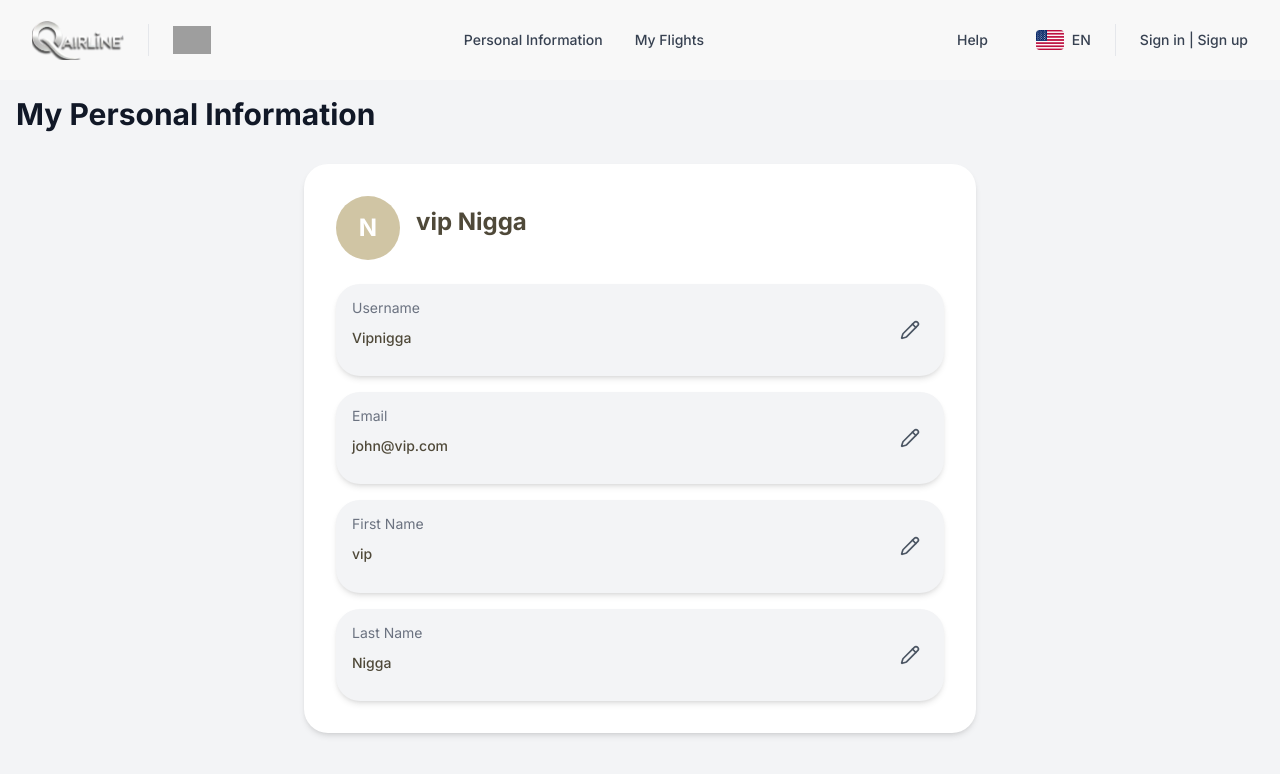
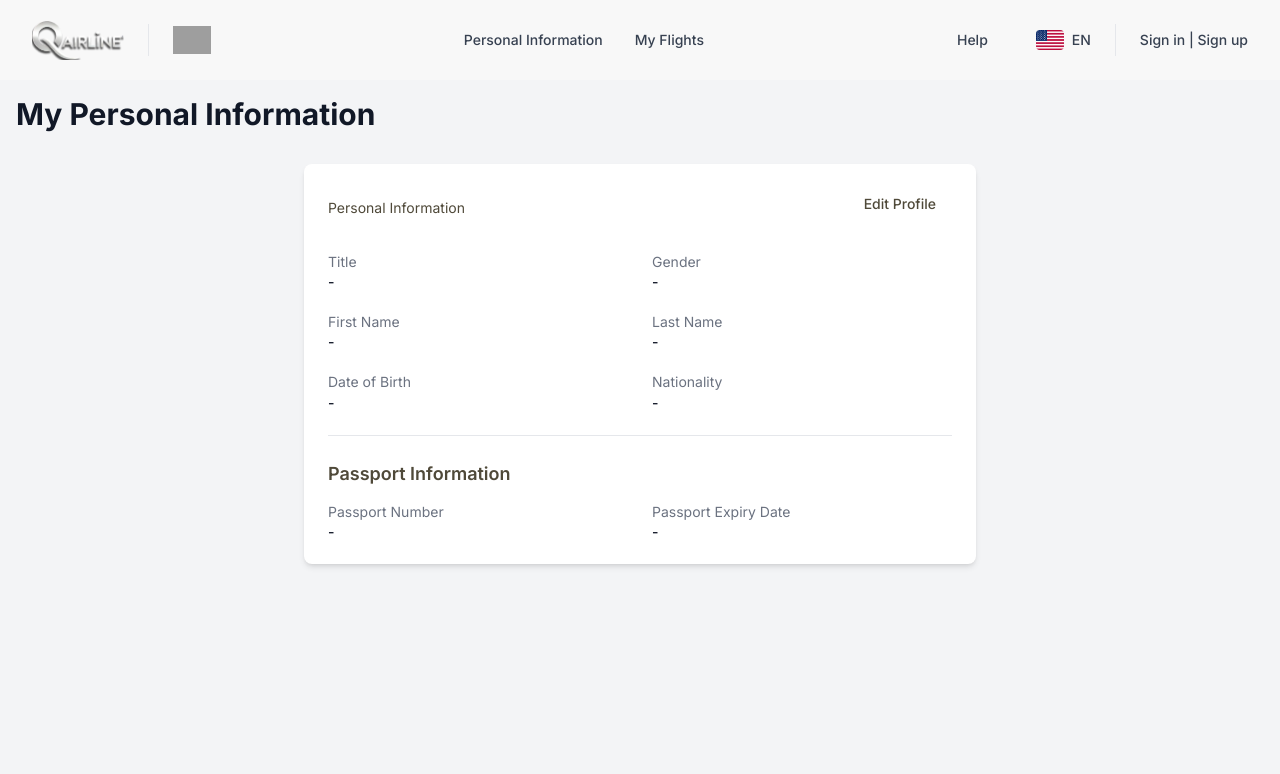
Before and after one commit to QuangHari/FlightBooking, a Vue app: page /profile in a window 1280 px wide. Shown: the top 774 px of the page. Built offline with nearby package versions, Linux system fonts and the light colour scheme; grey boxes are pictures that could not be loaded.

Commit message:
Fixed the UI for Profile page

```diff
--- a/src/components/Checkoutpage/CustomerDetailsCard.vue
+++ b/src/components/Checkoutpage/CustomerDetailsCard.vue
@@ -1,39 +1,12 @@
 <template>
-    <div class="max-w-3xl mx-auto shadow-md my-8">
-      <!-- Customer Card -->
-      <button
-        @click="isModalOpen = true"
-        class="w-full bg-white rounded-lg p-4 flex items-center justify-between hover:bg-gray-50 transition-colors"
-      >
-        <div class="flex items-center gap-4">
-          <div class="w-12 h-12 bg-purple-200 rounded-full flex items-center justify-center">
-            <span class="text-lg font-semibold">{{ getInitial }}</span>
-          </div>
-          <div class="text-left">
-            <h2 class="text-xl font-semibold">{{ title || 'Adult 1' }} {{ lastName }}</h2>
-            <p v-if="!isComplete" class="text-red-500">
-              Please check and complete {{ remainingFields }} field(s)
-            </p>
-            <p v-else class="text-gray-600">
-              {{ firstName }} {{ lastName }}
-            </p>
-          </div>
-        </div>
-        <div class="bg-[#4f4939] text-white px-6 py-2 rounded-full flex items-center gap-2">
-          Edit
-          <PencilIcon class="w-4 h-4" />
-        </div>
-      </button>
-
-      <!-- Modal -->
-      <Teleport to="body">
-        <div v-if="isModalOpen" class="fixed inset-0 bg-black bg-opacity-50 flex items-start justify-center p-4 z-50 overflow-y-auto">
-          <div class="bg-white rounded-lg w-full max-w-2xl mt-8 relative">
-            <!-- Modal Header -->
+  <div class="bg-white rounded-lg shadow-md max-w-2xl w-full">
+    <!-- Header -->
     <div class="flex justify-between items-center p-6 border-b">
-              <h2 class="text-2xl font-semibold">Adult Passenger</h2>
-              <button @click="isModalOpen = false" class="text-gray-500 hover:text-gray-700">
-                <XIcon class="w-6 h-6" />
+      <h2 class="text-2xl font-semibold">Edit Profile</h2>
+      <button @click="emit('close')" class="text-gray-500 hover:text-gray-700">
+        <svg xmlns="http://www.w3.org/2000/svg" class="h-6 w-6" fill="none" viewBox="0 0 24 24" stroke="currentColor">
+          <path stroke-linecap="round" stroke-linejoin="round" stroke-width="2" d="M6 18L18 6M6 6l12 12" />
+        </svg>
       </button>
     </div>
 
@@ -114,7 +87,9 @@
             class="p-3 border rounded-lg focus:ring-2 focus:ring-[#d0c5a4] focus:border-[#d0c5a4]"
           >
             <option value="">Month</option>
-                    <option v-for="month in months" :key="month" :value="month">{{ month }}</option>
+            <option v-for="(month, index) in months" :key="month" :value="month">
+              {{ new Date(2000, index).toLocaleString('default', { month: 'long' }) }}
+            </option>
           </select>
           <select
             v-model="form.birthYear"
@@ -169,7 +144,9 @@
               class="p-3 border rounded-lg focus:ring-2 focus:ring-[#d0c5a4] focus:border-[#d0c5a4]"
             >
               <option value="">Month</option>
-                      <option v-for="month in months" :key="month" :value="month">{{ month }}</option>
+              <option v-for="(month, index) in months" :key="month" :value="month">
+                {{ new Date(2000, index).toLocaleString('default', { month: 'long' }) }}
+              </option>
             </select>
             <select
               v-model="form.expiryYear"
@@ -185,27 +162,43 @@
       <!-- Submit Button -->
       <button
         type="submit"
-                class="w-full bg-[#4f4939] text-white py-4 rounded-full hover:bg-[#d0c5a4] transition-colors"
+        :disabled="!isFormValid"
+        class="w-full bg-[#4f4939] text-white py-4 rounded-full hover:bg-[#d0c5a4] transition-colors disabled:opacity-50 disabled:cursor-not-allowed"
       >
         Save and continue
       </button>
     </form>
   </div>
-        </div>
-      </Teleport>
-    </div>
 </template>
 
-  <script setup lang = "ts">
-  import { ref, computed } from 'vue'
-  import { PencilIcon, XIcon } from 'lucide-vue-next'
+<script setup lang="ts">
+import { ref, onMounted, computed } from 'vue'
 
-  const isModalOpen = ref(false)
-  const title = ref('')
-  const firstName = ref('')
-  const lastName = ref('')
+interface FormData {
+  title: string;
+  gender: string;
+  firstName: string;
+  lastName: string;
+  birthDay: string;
+  birthMonth: string;
+  birthYear: string;
+  nationality: string;
+  passportNumber: string;
+  expiryDay: string;
+  expiryMonth: string;
+  expiryYear: string;
+}
 
-  const form = ref({
+const props = defineProps<{
+  initialData: FormData;
+}>()
+
+const emit = defineEmits<{
+  (e: 'submit', data: FormData): void
+  (e: 'close'): void
+}>()
+
+const form = ref<FormData>({
   title: '',
   gender: '',
   firstName: '',
@@ -220,39 +213,50 @@
   expiryYear: ''
 })
 
+onMounted(() => {
+  Object.assign(form.value, props.initialData)
+})
+
 // Generate years for dropdowns (100 years back from current year)
 const currentYear = new Date().getFullYear()
 const years = Array.from({ length: 100 }, (_, i) => currentYear - i)
 
 // Months for dropdowns
-  const months = [
-    'January', 'February', 'March', 'April', 'May', 'June',
-    'July', 'August', 'September', 'October', 'November', 'December'
-  ]
-
-  // Computed properties
-  const getInitial = computed(() => {
-    return form.value.lastName ? form.value.lastName[0].toUpperCase() : 'A'
-  })
-
-  const isComplete = computed(() => {
-    return Object.values(form.value).every(value => value !== '')
-  })
-
-  const remainingFields = computed(() => {
-    return Object.values(form.value).filter(value => value === '').length
-  })
+const months = Array.from({ length: 12 }, (_, i) => (i + 1).toString().padStart(2, '0'))
 
 // Methods
 const handleSubmit = () => {
-    title.value = form.value.title
-    firstName.value = form.value.firstName
-    lastName.value = form.value.lastName
-    isModalOpen.value = false
+  // Create a copy of the form data
+  const formData = { ...form.value }
+
+  // Convert month name to number for birth month and expiry month
+  formData.birthMonth = (months.indexOf(formData.birthMonth) + 1).toString().padStart(2, '0')
+  formData.expiryMonth = (months.indexOf(formData.expiryMonth) + 1).toString().padStart(2, '0')
+
+  // Emit the submit event with the form data
+  emit('submit', formData)
+  emit('close')
 }
+
+const isFormValid = computed(() => {
+  return (
+    form.value.title &&
+    form.value.gender &&
+    form.value.firstName &&
+    form.value.lastName &&
+    form.value.birthDay &&
+    form.value.birthMonth &&
+    form.value.birthYear &&
+    form.value.nationality &&
+    form.value.passportNumber &&
+    form.value.expiryDay &&
+    form.value.expiryMonth &&
+    form.value.expiryYear
+  )
+})
 </script>
 
-  <script lang = "ts">
+<script lang="ts">
 export default {
   name: 'CustomerDetailsCard',
 };
--- a/src/components/Profilepage/ProfileCard.vue
+++ b/src/components/Profilepage/ProfileCard.vue
@@ -1,141 +1,169 @@
 <template>
-    <div class="bg-white rounded-3xl shadow-md p-8 max-w-2xl mx-auto">
-      <!-- Header with Profile Icon -->
-      <div class="flex items-center gap-4 mb-6">
-        <div
-          class="w-16 h-16 rounded-full bg-[#d0c5a4] text-white flex items-center justify-center text-2xl font-bold"
-          aria-label="Profile initial"
+  <div class="bg-white rounded-lg shadow-md p-6 max-w-2xl mx-auto">
+    <!-- Header Section -->
+    <div class="flex justify-between items-start mb-6">
+      <div>
+        <h1 class="text-2xl font-semibold text-gray-900">
+          {{ profileData.firstName }} {{ profileData.lastName }}
+        </h1>
+        <p class="text-[#4f4939] mt-1">Personal Information</p>
+      </div>
+      <button
+        @click="openEditModal"
+        class="px-4 py-2 text-sm font-medium text-[#4f4939] hover:text-[#d0c5a4] transition-colors"
       >
-          {{ lastName[0] }}
-        </div>
-        <h1 class="text-2xl font-bold text-[#4f4939]">{{ firstName }} {{ lastName }}</h1>
+        Edit Profile
+      </button>
     </div>
 
-      <!-- Profile Information -->
-      <div class="space-y-4">
-        <div v-for="(value, key) in profileData" :key="key" class="flex items-center justify-between p-4 bg-gray-100 rounded-3xl shadow-md">
-          <div>
-            <p class="text-sm text-gray-500 capitalize">{{ key }}</p>
-            <p class="font-medium text-[#4f4939]">{{ value }}</p>
+    <!-- Main Content -->
+    <div class="space-y-6">
+      <!-- Personal Information Section -->
+      <div class="grid grid-cols-1 md:grid-cols-2 gap-6">
+        <!-- Title -->
+        <div class="space-y-1">
+          <label class="text-sm text-gray-500">Title</label>
+          <p class="text-gray-900 font-medium">{{ profileData.title || '-' }}</p>
         </div>
-          <button
-            @click="openModal(key)"
-            class="p-2 hover:bg-gray-200 rounded-full transition-colors"
-          >
-            <PencilIcon class="w-5 h-5 text-gray-600" />
-          </button>
+
+        <!-- Gender -->
+        <div class="space-y-1">
+          <label class="text-sm text-gray-500">Gender</label>
+          <p class="text-gray-900 font-medium">{{ profileData.gender || '-' }}</p>
+        </div>
+
+        <!-- First Name -->
+        <div class="space-y-1">
+          <label class="text-sm text-gray-500">First Name</label>
+          <p class="text-gray-900 font-medium">{{ profileData.firstName || '-' }}</p>
+        </div>
+
+        <!-- Last Name -->
+        <div class="space-y-1">
+          <label class="text-sm text-gray-500">Last Name</label>
+          <p class="text-gray-900 font-medium">{{ profileData.lastName || '-' }}</p>
+        </div>
+
+        <!-- Date of Birth -->
+        <div class="space-y-1">
+          <label class="text-sm text-gray-500">Date of Birth</label>
+          <p class="text-gray-900 font-medium">
+            {{ formatDate(profileData.birthDay, profileData.birthMonth, profileData.birthYear) || '-' }}
+          </p>
+        </div>
+
+        <!-- Nationality -->
+        <div class="space-y-1">
+          <label class="text-sm text-gray-500">Nationality</label>
+          <p class="text-gray-900 font-medium">{{ profileData.nationality || '-' }}</p>
         </div>
       </div>
 
-      <!-- Edit Modal -->
-      <div v-if="isModalOpen" class="fixed inset-0 bg-black bg-opacity-50 flex items-center justify-center p-4">
-        <div class="bg-white rounded-lg p-6 w-full max-w-md">
-          <div class="flex justify-between items-center mb-4">
-            <h2 class="text-xl font-bold text-[#4f4939]">Edit {{ activeField }}</h2>
-            <button @click="closeModal" class="p-1 hover:bg-gray-100 rounded-full">
-              <XIcon class="w-6 h-6" />
-            </button>
+      <!-- Passport Information Section -->
+      <div class="pt-6 border-t border-gray-200">
+        <h2 class="text-lg font-semibold text-[#4f4939] mb-4">Passport Information</h2>
+        <div class="grid grid-cols-1 md:grid-cols-2 gap-6">
+          <!-- Passport Number -->
+          <div class="space-y-1">
+            <label class="text-sm text-gray-500">Passport Number</label>
+            <p class="text-gray-900 font-medium">{{ profileData.passportNumber || '-' }}</p>
           </div>
 
-          <input
-            v-model="editValue"
-            :type="activeField === 'email' ? 'email' : 'text'"
-            class="w-full p-3 border rounded-lg mb-4 focus:ring-2 focus:ring-gray-200 outline-none"
-            :placeholder="`Enter new ${activeField}`"
-          />
-
-          <div class="flex justify-end gap-2">
-            <button
-              @click="closeModal"
-              class="px-4 py-2 text-[#4f4939] hover:bg-gray-100 rounded-lg"
-            >
-              Cancel
-            </button>
-            <button
-              @click="saveChanges"
-              class="px-4 py-2 bg-[#4f4939] text-white rounded-lg hover:bg-[#d0c5a4]"
-            >
-              Save
-            </button>
+          <!-- Passport Expiry -->
+          <div class="space-y-1">
+            <label class="text-sm text-gray-500">Passport Expiry Date</label>
+            <p class="text-gray-900 font-medium">
+              {{ formatDate(profileData.expiryDay, profileData.expiryMonth, profileData.expiryYear) || '-' }}
+            </p>
           </div>
         </div>
       </div>
     </div>
+
+    <!-- CustomerDetailsCard Modal -->
+    <Teleport to="body">
+      <div v-if="isModalOpen" class="fixed inset-0 bg-black bg-opacity-50 flex items-center justify-center p-4 z-50 overflow-y-auto">
+        <div class="bg-white rounded-lg shadow-xl max-h-[90vh] overflow-y-auto">
+          <CustomerDetailsCard
+            :initialData="profileData"
+            @submit="updateProfile"
+            @close="closeEditModal"
+          />
+        </div>
+      </div>
+    </Teleport>
+  </div>
 </template>
 
 <script setup lang="ts">
-  import { ref, computed } from 'vue'
-  import { PencilIcon, XIcon } from 'lucide-vue-next'
+import { ref, reactive } from 'vue'
+import CustomerDetailsCard from '../Checkoutpage/CustomerDetailsCard.vue'
 
-  interface ProfileProps {
-    username: string;
-    email: string;
+interface ProfileData {
+  title: string;
+  gender: string;
   firstName: string;
   lastName: string;
+  birthDay: string;
+  birthMonth: string;
+  birthYear: string;
+  nationality: string;
+  passportNumber: string;
+  expiryDay: string;
+  expiryMonth: string;
+  expiryYear: string;
 }
 
-  interface ProfileData {
-    username: string;
-    email: string;
-    'first name': string;
-    'last name': string;
-  }
-
-  const props = withDefaults(defineProps<ProfileProps>(), {
-    username: '',
-    email: '',
+const profileData = reactive<ProfileData>({
+  title: '',
+  gender: '',
   firstName: '',
-    lastName: ''
+  lastName: '',
+  birthDay: '',
+  birthMonth: '',
+  birthYear: '',
+  nationality: '',
+  passportNumber: '',
+  expiryDay: '',
+  expiryMonth: '',
+  expiryYear: ''
 })
 
-  const emit = defineEmits([
-    'update:username',
-    'update:email',
-    'update:firstName',
-    'update:lastName'
-  ])
+const isModalOpen = ref(false)
 
-  const isModalOpen = ref<boolean>(false)
-  const activeField = ref<string>('')
-  const editValue = ref<string>('')
-
-  const profileData = computed<ProfileData>(() => ({
-    username: props.username,
-    email: props.email,
-    'first name': props.firstName,
-    'last name': props.lastName
-  }))
-
-  const openModal = (field: string): void => {
-    activeField.value = field
-    editValue.value = profileData.value[field as keyof ProfileData]
+const openEditModal = () => {
   isModalOpen.value = true
 }
 
-  const closeModal = (): void => {
+const closeEditModal = () => {
   isModalOpen.value = false
-    editValue.value = ''
 }
 
-  const fieldToEmitMap: Record<string, string> = {
-    'username': 'update:username',
-    'email': 'update:email',
-    'first name': 'update:firstName',
-    'last name': 'update:lastName'
+const updateProfile = (newData: ProfileData) => {
+  Object.assign(profileData, newData)
+  closeEditModal()
 }
 
-  const saveChanges = (): void => {
-    const normalizedField = activeField.value.replace(/\s+/g, '')
-    const emitEvent = fieldToEmitMap[activeField.value]
-    if (emitEvent) {
-      emit(emitEvent as 'update:username' | 'update:email' | 'update:firstName' | 'update:lastName', editValue.value)
-      closeModal()
+// Date formatter
+const formatDate = (day: string, month: string, year: string) => {
+  if (!day || !month || !year) return null
+
+  const date = new Date(parseInt(year), parseInt(month) - 1, parseInt(day))
+  return new Intl.DateTimeFormat('en-US', {
+    day: '2-digit',
+    month: 'short',
+    year: 'numeric'
+  }).format(date)
 }
+
+const getMonthName = (monthNumber: string) => {
+  const date = new Date(2000, parseInt(monthNumber) - 1, 1)
+  return date.toLocaleString('default', { month: 'long' })
 }
 </script>
 
 <script lang="ts">
 export default {
-        name: 'ProfileCard',
-    };
+  name: 'ProfileCard'
+}
 </script>
--- a/src/views/ProfileInformation.vue
+++ b/src/views/ProfileInformation.vue
@@ -4,27 +4,65 @@
       <div class="container mx-auto px-4 py-8 mt-16">
         <h1 class="text-3xl font-bold text-gray-900 mb-8">My Personal Information</h1>
         <ProfileCard
-                v-model:username="username"
-                v-model:email="email"
-                v-model:firstName="firstName"
-                v-model:lastName="lastName"
+          :title="profileData.title"
+          :gender="profileData.gender"
+          :firstName="profileData.firstName"
+          :lastName="profileData.lastName"
+          :birthDay="profileData.birthDay"
+          :birthMonth="profileData.birthMonth"
+          :birthYear="profileData.birthYear"
+          :nationality="profileData.nationality"
+          :passportNumber="profileData.passportNumber"
+          :expiryDay="profileData.expiryDay"
+          :expiryMonth="profileData.expiryMonth"
+          :expiryYear="profileData.expiryYear"
+          @edit="handleEdit"
         />
       </div>
     </div>
   </template>
 
   <script setup lang="ts">
-  import { ref } from 'vue'
+  import { ref, reactive } from 'vue'
   import ProfileCard from '../components/Profilepage/ProfileCard.vue'
-  import ProfileNavbar from '../components/Profilepage/ProfileNavbar.vue';
+  import ProfileNavbar from '../components/Profilepage/ProfileNavbar.vue'
 
-  const username = ref<string>('Vipnigga')
-  const email = ref<string>('john@vip.com')
-  const firstName = ref<string>('vip')
-  const lastName = ref<string>('Nigga')
+  interface ProfileData {
+    title: string;
+    gender: string;
+    firstName: string;
+    lastName: string;
+    birthDay: string;
+    birthMonth: string;
+    birthYear: string;
+    nationality: string;
+    passportNumber: string;
+    expiryDay: string;
+    expiryMonth: string;
+    expiryYear: string;
+  }
+
+  const profileData = reactive<ProfileData>({
+    title: '',
+    gender: '',
+    firstName: '',
+    lastName: '',
+    birthDay: '',
+    birthMonth: '',
+    birthYear: '',
+    nationality: '',
+    passportNumber: '',
+    expiryDay: '',
+    expiryMonth: '',
+    expiryYear: ''
+  })
+
+  const handleEdit = (newData: ProfileData) => {
+    Object.assign(profileData, newData)
+  }
   </script>
 
-<script lang = "ts">
+  <script lang="ts">
   export default {
     name: 'ProfileInformation',
   };
```
Also changed, not shown: src/components/shared/Navbar.vue (+5 -8 lines). Lines whose indentation alone changed are shown as unchanged.
